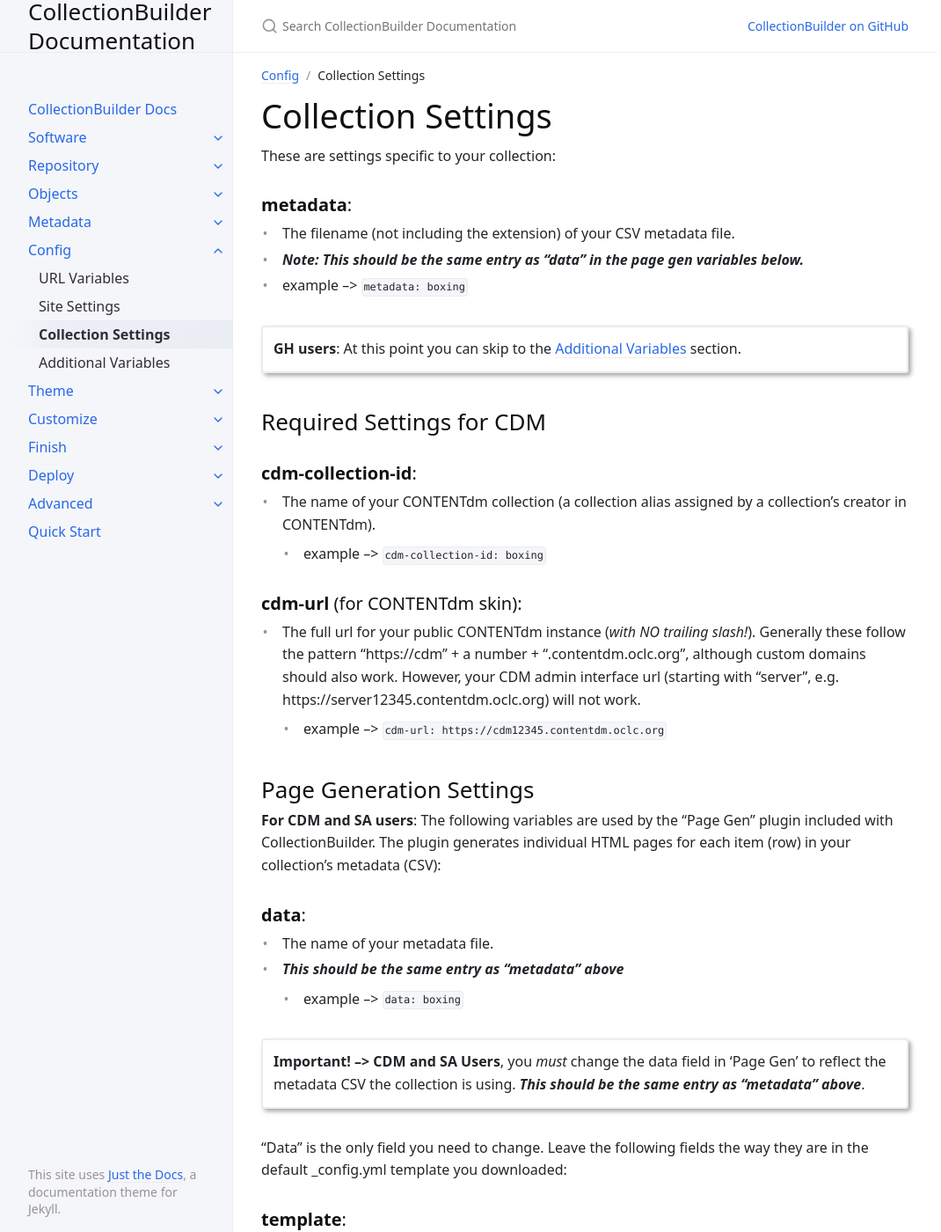
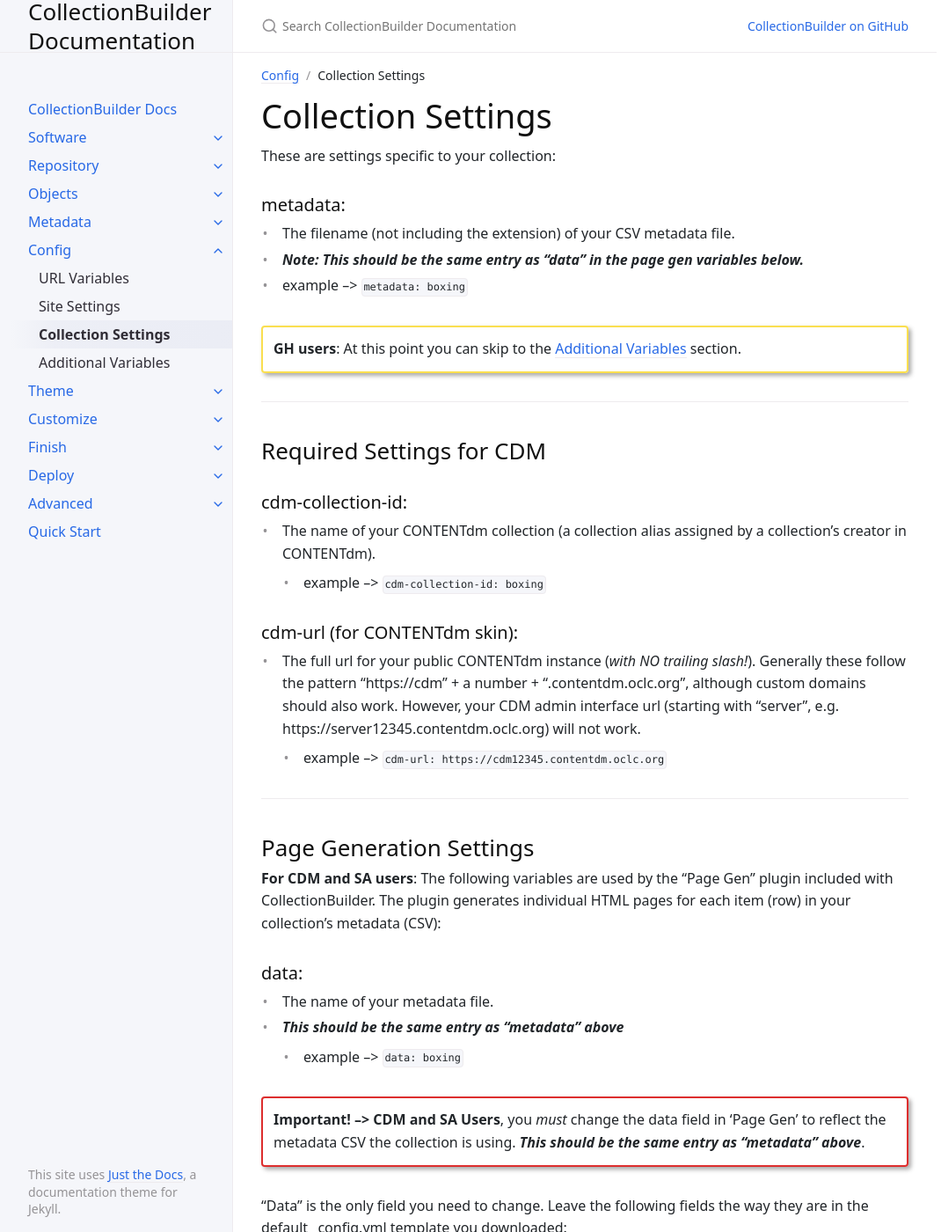
Before and after one commit to CollectionBuilder/cb-docs, a Jekyll site: the page built from docs/04_config/collection.md, in a window 1280 px wide and 1400 px high. Shown: the whole window at 88% size, without its empty margins (107-1177 px from the left). Built offline with Jekyll 4.4.1, drawn with Linux system fonts in a browser that asks for light colours; some of the changed text lies outside the part shown.

Commit message:
adjusting look of config variables

```diff
--- a/docs/04_config/collection.md
+++ b/docs/04_config/collection.md
@@ -8,62 +8,66 @@ nav_order: 3
 
 These are settings specific to your collection:
 
-### **metadata**:
+### metadata:
 
 - The filename (not including the extension) of your CSV metadata file.
 - ***Note: This should be the same entry as "data" in the page gen variables below.***
 - example --> `metadata: boxing`
 
-{:.alert .alert-info}
+{:.alert .alert-yellow}
 **GH users**: At this point you can skip to the [Additional Variables](../additional) section.
+
+---
 
 ## Required Settings for CDM
 
-### **cdm-collection-id**:
+### cdm-collection-id:
 
 - The name of your CONTENTdm collection (a collection alias assigned by a collection's creator in CONTENTdm).
 	- example --> `cdm-collection-id: boxing`
 
-### **cdm-url** (for CONTENTdm skin):
+### cdm-url (for CONTENTdm skin):
 
 - The full url for your public CONTENTdm instance (*with NO trailing slash!*). Generally these follow the pattern "https://cdm" + a number + ".contentdm.oclc.org", although custom domains should also work. However, your CDM admin interface url (starting with "server", e.g. https://server12345.contentdm.oclc.org) will not work.
 	- example --> `cdm-url: https://cdm12345.contentdm.oclc.org`
+
+---
 
 ## Page Generation Settings
 
 **For CDM and SA users**: The following variables are used by the "Page Gen" plugin included with CollectionBuilder.
 The plugin generates individual HTML pages for each item (row) in your collection's metadata (CSV):
 
-### **data**:
+### data:
 
 - The name of your metadata file.
 - ***This should be the same entry as "metadata" above***
 	- example --> `data: boxing`
 
-{:.alert .alert-warning}
+{:.alert .alert-red}
 **Important! -->** **CDM and SA Users**, you *must* change the data field in 'Page Gen' to reflect the metadata CSV the collection is using. ***This should be the same entry as "metadata" above***.
 
 "Data" is the only field you need to change. Leave the following fields the way they are in the default _config.yml template you downloaded:
 
-### **template**:
+### template:
 
 - The layout of the pages generated.
 - CollectionBuilder entry --> `items`
 
-### **name**:
+### name:
 
 - Determines how the url will be written. For CollectionBuilder, we use is the "*objectid*" metadata field to generate the url.
 - CollectionBuilder entry --> `objectid`
 
-### **dir**:
+### dir:
 
 - Determines the directory or folder in which the item pages are stored when the site is built.
 	- CollectionBuilder entry --> `items`
 
-### **extension**:
+### extension:
 
 - Determines the extension of each generated page. For us, `html` means our item pages will end as '.html'
 	- CollectionBuilder entry --> `html`
 
-{:.alert}
+{:.alert .alert-purple}
 "Page Gen" used by CollectionBuilder is a modified version of the Jekyll plugin [jekyll-datapage_gen](https://github.com/avillafiorita/jekyll-datapage_gen) created by Adolfo Villafiorita. Thank you Adolfo!
```
Also changed, not shown: docs/01_software/index.md (+1 -2 lines), docs/01_software/ruby_mac.md (+1 -1 lines), docs/04_config/additional.md (+11 -7 lines), docs/04_config/site.md (+11 -9 lines), docs/04_config/url.md (+3 -3 lines).
